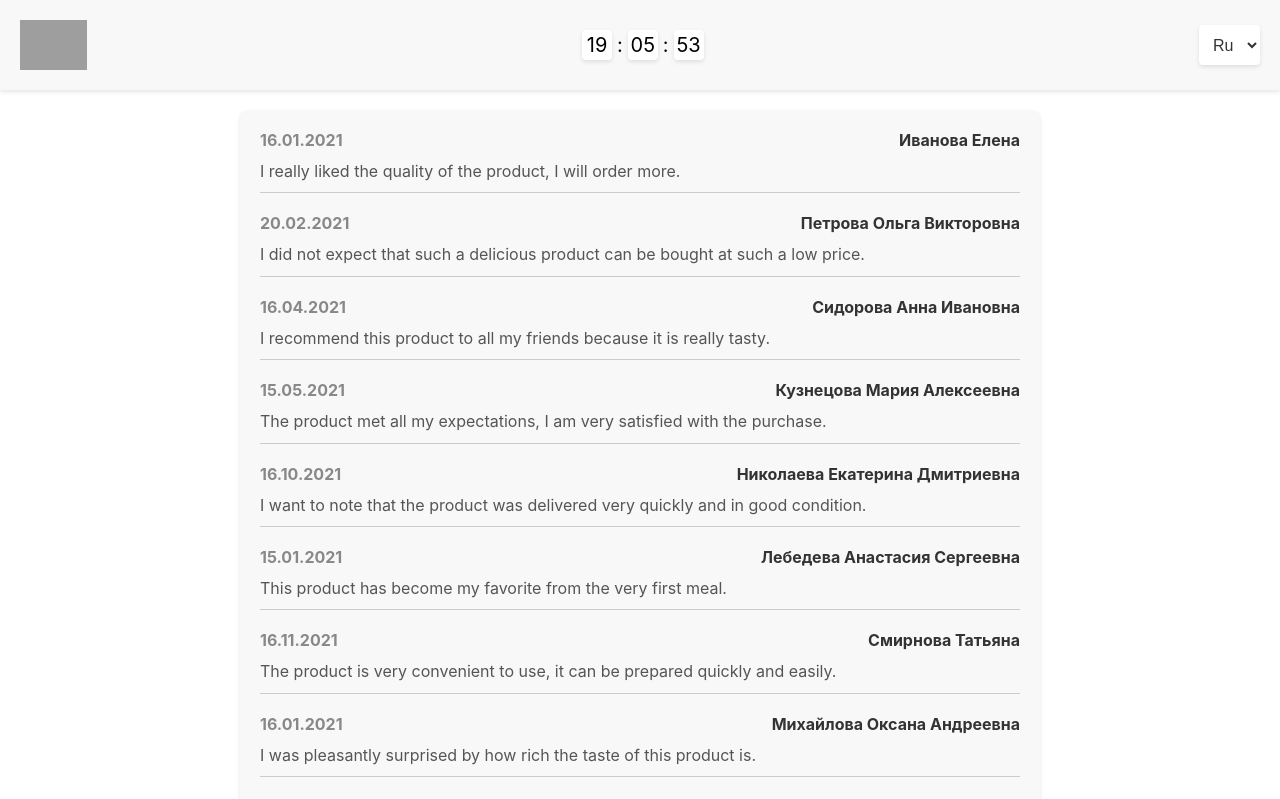
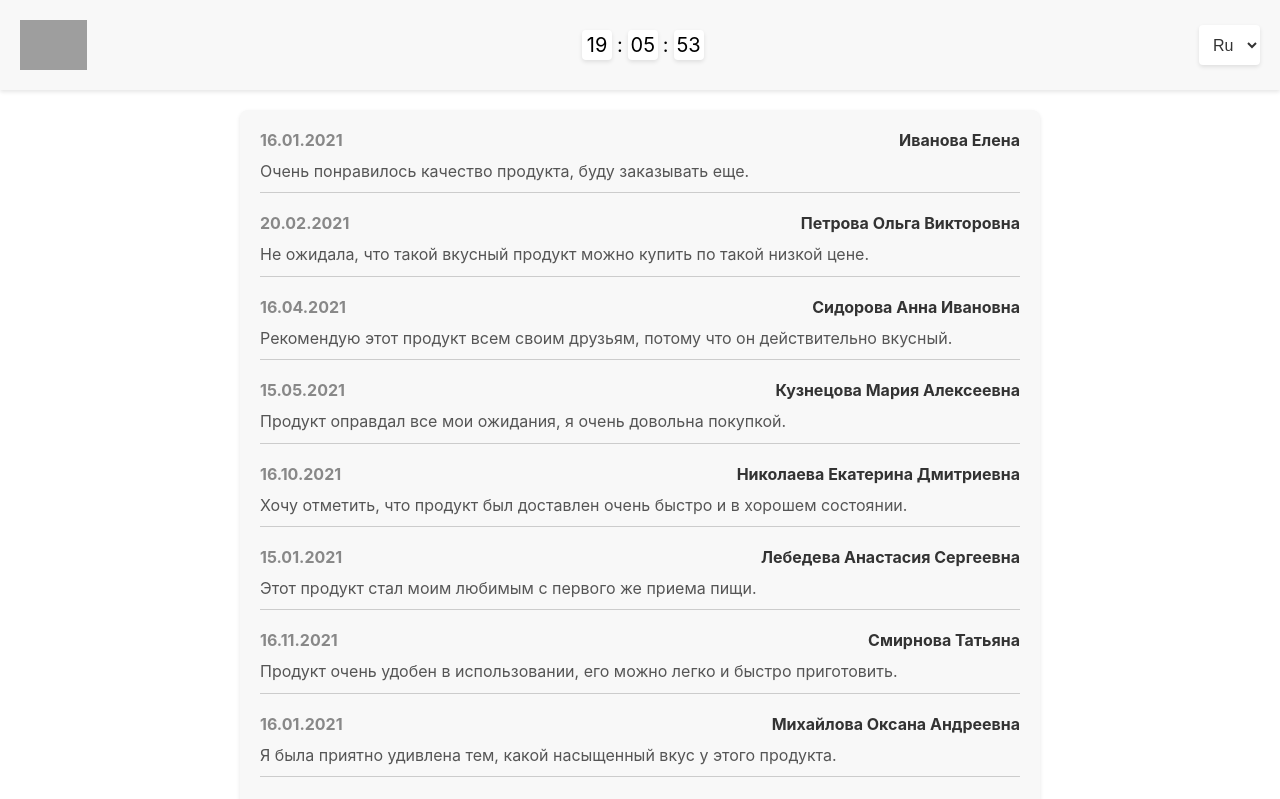
Before and after one commit to arthurshelbaev/proj, a React app: page / in a window 1280 px wide. Shown: the top 799 px of the page. Built offline with nearby package versions, Linux system fonts and the light colour scheme; grey boxes are pictures that could not be loaded.

Commit message:
Исправлен баг

```diff
--- a/src/Components/App.tsx
+++ b/src/Components/App.tsx
@@ -6,9 +6,9 @@ import data from "../data.json";
 type Language = "ru" | "en";
 
 type Review = {
-    name: string;
-    review: string;
-    date: string;
+  name: string;
+  review: string;
+  date: string;
 };
 
 type Data = {
@@ -35,7 +35,11 @@ class App extends Component<{}, AppState> {
     return (
       <div>
         <Header onSelectLanguage={this.handleLanguageChange} />
-        <Main data={data as Data} selectedLanguage={selectedLanguage} />
+        <Main
+          data={data as Data}
+          selectedLanguage={selectedLanguage}
+          onSelectLanguage={this.handleLanguageChange} // Добавлена передача onSelectLanguage в компонент Main
+        />
       </div>
     );
   }
--- a/src/Components/Header.tsx
+++ b/src/Components/Header.tsx
@@ -50,7 +50,7 @@ class Header extends Component<HeaderProps> {
           />
         </div>
         <Clock />
-          <select onChange={this.handleLanguageChange}>
+        <select onChange={this.handleLanguageChange} defaultValue="ru">
           <option value="ru">Ru</option>
           <option value="en">En</option>
         </select>
--- a/src/Components/Main.tsx
+++ b/src/Components/Main.tsx
@@ -12,6 +12,7 @@ type MainProps = {
     en: Review[];
   };
   selectedLanguage: "ru" | "en" | null;
+  onSelectLanguage: (language: "ru" | "en" | null) => void; // Добавлено свойство onSelectLanguage
 };
 
 type MainState = {
@@ -22,6 +23,13 @@ class Main extends Component<MainProps, MainState> {
   state: MainState = {
     currentPage: 1,
   };
+
+  componentDidMount() {
+    const { selectedLanguage } = this.props;
+    if (selectedLanguage === null) {
+      this.props.onSelectLanguage("ru");
+    }
+  }
 
   componentDidUpdate(prevProps: MainProps) {
     if (
```
Lines whose indentation alone changed are shown as unchanged.
